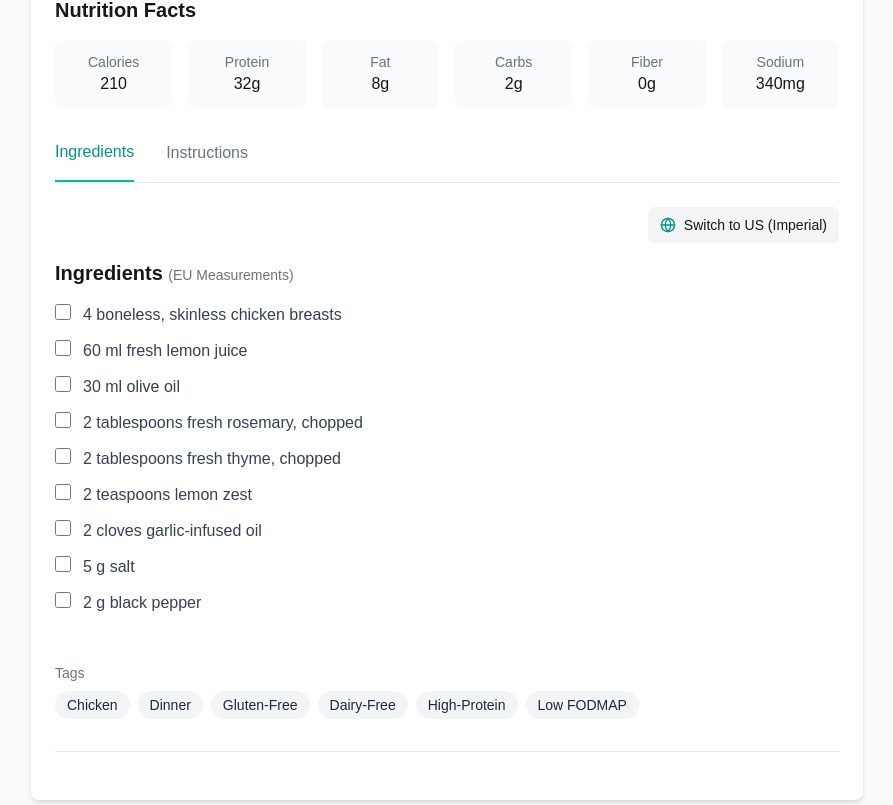
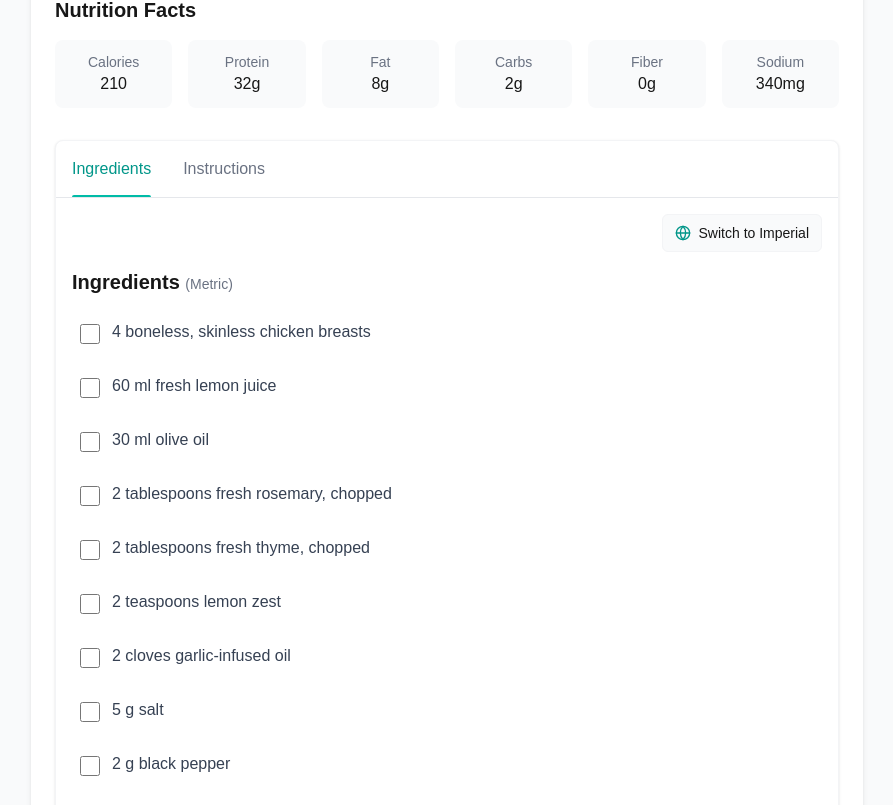
Before and after one commit to zarhaselene/fodmap-recipe, a Next.js app: page /recipes/1 in a window 1280 px wide. Shown: the part 995-1800 px from the top of the page, without its empty margins (193-1086 px from the left). Built offline with nearby package versions, Linux system fonts and the light colour scheme.

Commit message:
Enhance RecipeTabs with progress tracking for instructions and ingredients, and improve UI for better user interaction

```diff
--- a/src/app/components/recipes/RecipeTabs.jsx
+++ b/src/app/components/recipes/RecipeTabs.jsx
@@ -1,5 +1,5 @@
 import { useState } from "react";
-import { Globe } from "lucide-react";
+import { Globe, Check, ChevronRight } from "lucide-react";
 
 export default function RecipeTabs({
   recipe,
@@ -9,11 +9,53 @@ export default function RecipeTabs({
   toggleMeasurementSystem,
 }) {
   const [activeTab, setActiveTab] = useState("ingredients");
+  const [completedInstructions, setCompletedInstructions] = useState([]);
+  const [completedIngredients, setCompletedIngredients] = useState([]);
+
+  const handleInstructionClick = (index) => {
+    setCompletedInstructions(
+      (prev) =>
+        prev.includes(index)
+          ? prev.filter((i) => i !== index)
+          : [...prev, index]
+    );
+  };
+
+  const handleIngredientCheck = (index) => {
+    setCompletedIngredients((prev) =>
+      prev.includes(index) ? prev.filter((i) => i !== index) : [...prev, index]
+    );
+  };
+
+  const progressPercentage =
+    recipe.instructions.length > 0
+      ? Math.round(
+          (completedInstructions.length / recipe.instructions.length) * 100
+        )
+      : 0;
 
   return (
-    <div>
+    <div className="bg-white rounded-lg shadow-sm border border-gray-100">
+      {/* Progress bar */}
+      {activeTab === "instructions" && (
+        <div className="px-4 pt-4">
+          <div className="flex justify-between text-sm mb-1">
+            <span className="font-medium">Progress</span>
+            <span className="text-gray-500">
+              {progressPercentage}% complete
+            </span>
+          </div>
+          <div className="w-full bg-gray-100 rounded-full h-2 mb-4">
+            <div
+              className="bg-teal-500 h-2 rounded-full transition-all duration-300 ease-in-out"
+              style={{ width: `${progressPercentage}%` }}
+            ></div>
+          </div>
+        </div>
+      )}
+
       {/* Tabs */}
-      <div className="border-b border-gray-200 mb-6">
+      <div className="border-b border-gray-200 px-4">
         <div className="flex space-x-8">
           {[
             { label: "Ingredients", value: "ingredients" },
@@ -21,57 +63,76 @@ export default function RecipeTabs({
           ].map((tab) => (
             <button
               key={tab.value}
-              className={`pb-4 ${
+              className={`py-4 relative focus:outline-none focus:ring-2 focus:ring-teal-500 rounded ${
                 activeTab === tab.value
-                  ? "border-b-2 border-teal-500 text-teal-600 font-medium"
+                  ? "text-teal-600 font-medium"
                   : "text-gray-500 hover:text-gray-700"
               }`}
               onClick={() => setActiveTab(tab.value)}
+              aria-selected={activeTab === tab.value}
+              role="tab"
             >
               {tab.label}
+              {activeTab === tab.value && (
+                <div className="absolute bottom-0 left-0 right-0 h-0.5 bg-teal-500 rounded-t"></div>
+              )}
             </button>
           ))}
         </div>
       </div>
 
+      {/* Tab content container with consistent padding */}
+      <div className="p-4">
         {/* Measurement toggle */}
         {activeTab === "ingredients" && (
           <div className="flex justify-end mb-4">
             <button
               onClick={toggleMeasurementSystem}
-            className="flex items-center text-sm bg-gray-100 hover:bg-gray-200 px-3 py-2 rounded-md transition"
+              className="flex items-center text-sm bg-gray-50 hover:bg-gray-100 px-3 py-2 rounded-md transition-colors duration-200 border border-gray-100"
+              aria-label={`Switch to ${
+                useUSMeasurements ? "metric" : "imperial"
+              } measurements`}
             >
               <Globe size={16} className="mr-2 text-teal-600" />
               <span>
-              {useUSMeasurements
-                ? "Switch to EU (Metric)"
-                : "Switch to US (Imperial)"}
+                {useUSMeasurements ? "Switch to Metric" : "Switch to Imperial"}
               </span>
             </button>
           </div>
         )}
 
-      {/* Tab content */}
+        {/* Ingredients tab content */}
         {activeTab === "ingredients" && (
           <div>
             <h2 className="text-xl font-bold mb-4">
               Ingredients{" "}
               <span className="text-sm font-normal text-gray-500">
-              ({useUSMeasurements ? "US" : "EU"} Measurements)
+                ({useUSMeasurements ? "Imperial" : "Metric"})
               </span>
             </h2>
             <ul className="space-y-3">
               {Array.isArray(recipe.ingredients) &&
                 recipe.ingredients.map((ingredient, index) => (
-                <li key={index}>
+                  <li
+                    key={index}
+                    className="flex items-start p-2 rounded-lg transition-colors duration-200 hover:bg-gray-50"
+                  >
+                    <div className="flex items-center h-6 mt-0.5">
                       <input
                         type="checkbox"
                         id={`ingredient-${index}`}
-                    className="h-4 w-4 text-teal-600 focus:ring-teal-500 border-gray-300 rounded mr-3"
+                        checked={completedIngredients.includes(index)}
+                        onChange={() => handleIngredientCheck(index)}
+                        className="h-5 w-5 text-teal-600 focus:ring-teal-500 border-gray-300 rounded cursor-pointer"
                       />
+                    </div>
                     <label
                       htmlFor={`ingredient-${index}`}
-                    className="text-gray-700"
+                      className={`ml-3 cursor-pointer transition-colors duration-200 ${
+                        completedIngredients.includes(index)
+                          ? "line-through text-gray-400"
+                          : "text-gray-700"
+                      }`}
                     >
                       {updateIngredientAmount(
                         ingredient,
@@ -85,16 +146,39 @@ export default function RecipeTabs({
           </div>
         )}
 
+        {/* Instructions tab content */}
         {activeTab === "instructions" && (
           <div>
             <h2 className="text-xl font-bold mb-4">Instructions</h2>
-          <ol className="space-y-6">
+            <ol className="space-y-4">
               {recipe.instructions.map((instruction, index) => (
-              <li key={index} className="flex items-center">
-                <div className="flex-shrink-0 h-8 w-8 bg-teal-500 text-white rounded-full flex items-center justify-center mr-4 font-medium mt-1">
-                  {index + 1}
+                <li
+                  key={index}
+                  className="flex items-start p-3 rounded-lg transition-all duration-200 hover:bg-gray-50 hover:cursor-pointer group"
+                  onClick={() => handleInstructionClick(index)}
+                >
+                  <div
+                    className={`flex-shrink-0 h-8 w-8 transition-all duration-200 ${
+                      completedInstructions.includes(index)
+                        ? "bg-teal-600 ring-2 ring-teal-100"
+                        : "bg-teal-500 group-hover:bg-teal-600 group-hover:shadow-md"
+                    } text-white rounded-full flex items-center justify-center mr-4 font-medium`}
+                  >
+                    {completedInstructions.includes(index) ? (
+                      <Check size={16} />
+                    ) : (
+                      <span>{index + 1}</span>
+                    )}
                   </div>
-                <div className="text-gray-700">{instruction}</div>
+                  <div
+                    className={`transition-all duration-200 ${
+                      completedInstructions.includes(index)
+                        ? "line-through text-gray-400"
+                        : "text-gray-700 group-hover:text-gray-900"
+                    }`}
+                  >
+                    {instruction}
+                  </div>
                 </li>
               ))}
             </ol>
@@ -102,20 +186,20 @@ export default function RecipeTabs({
         )}
 
         {/* Tags */}
-      <div className="mt-12 mb-8">
-        <h3 className="text-gray-500 text-sm mb-2">Tags</h3>
+        <div className="mt-8 mb-2">
+          <h3 className="text-gray-500 text-sm mb-2 font-medium">Tags</h3>
           <div className="flex flex-wrap gap-2">
             {recipe.tags.map((tag, index) => (
               <span
                 key={index}
-              className="bg-gray-100 text-gray-800 px-3 py-1 rounded-full text-sm"
+                className="bg-gray-50 text-gray-700 border border-gray-200 px-3 py-1 rounded-full text-sm hover:bg-gray-100 transition-colors duration-200 cursor-pointer"
               >
                 {tag}
               </span>
             ))}
           </div>
         </div>
-      {/* Related recipes */}
+      </div>
     </div>
   );
 }
```
Lines whose indentation alone changed are shown as unchanged.
